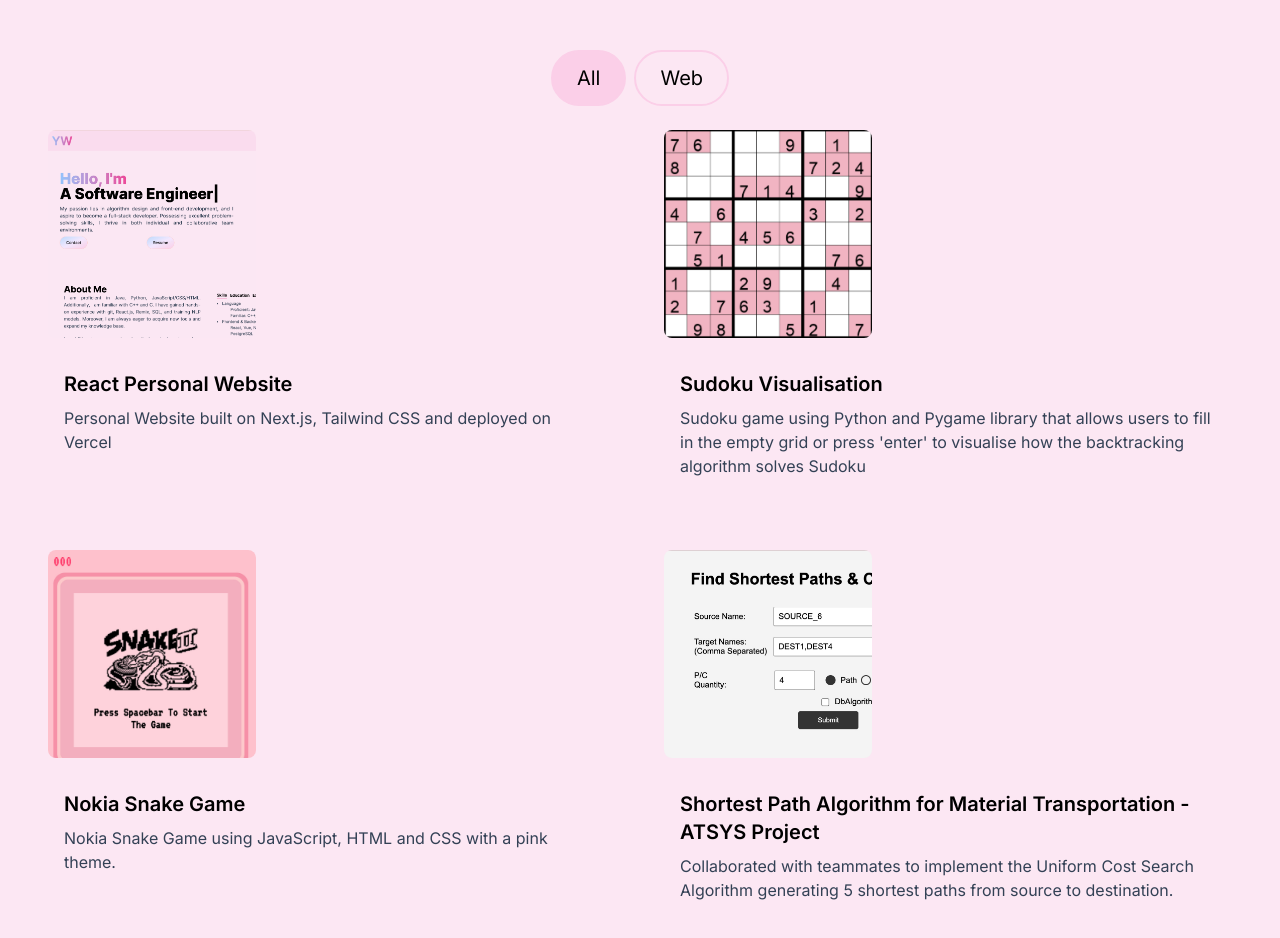
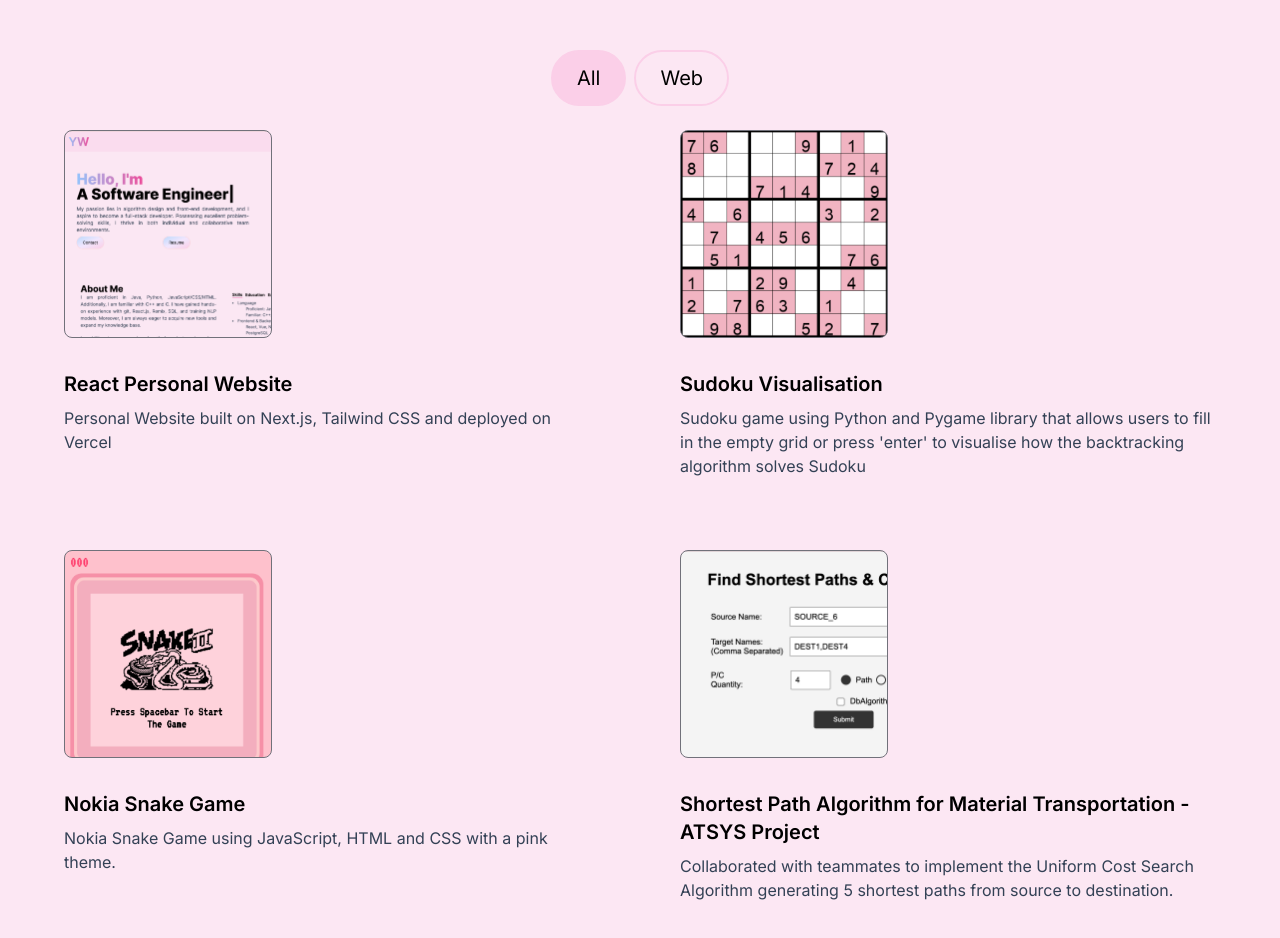
Before and after one commit to yidanwang214/yidanwang.github.io, a Next.js app: page / in a window 1280 px wide. Shown: the part 1040-1978 px from the top of the page. Built offline with nearby package versions, Linux system fonts and the light colour scheme.

Commit message:
Aligned project cards

```diff
--- a/src/app/components/ProjectCard.jsx
+++ b/src/app/components/ProjectCard.jsx
@@ -6,7 +6,7 @@ const ProjectCard = ({imgUrl, title, description, gitUrl, previewUrl}) => {
     return(
         <div>
             <div
-            className="h-52 w-52 relative group rounded-lg"
+            className="ml-4 h-52 w-52 relative group rounded-lg border border-zinc-500"
             style={{background: `url(${imgUrl})`, backgroundSize: "cover"}}>
                 <div className="overlay items-center justify-center absolute top-0 left-0 w-full h-full bg-white bg-opacity-0 hidden group-hover:flex group-hover:bg-opacity-80 transition-all duration-500">
                     <Link
```
